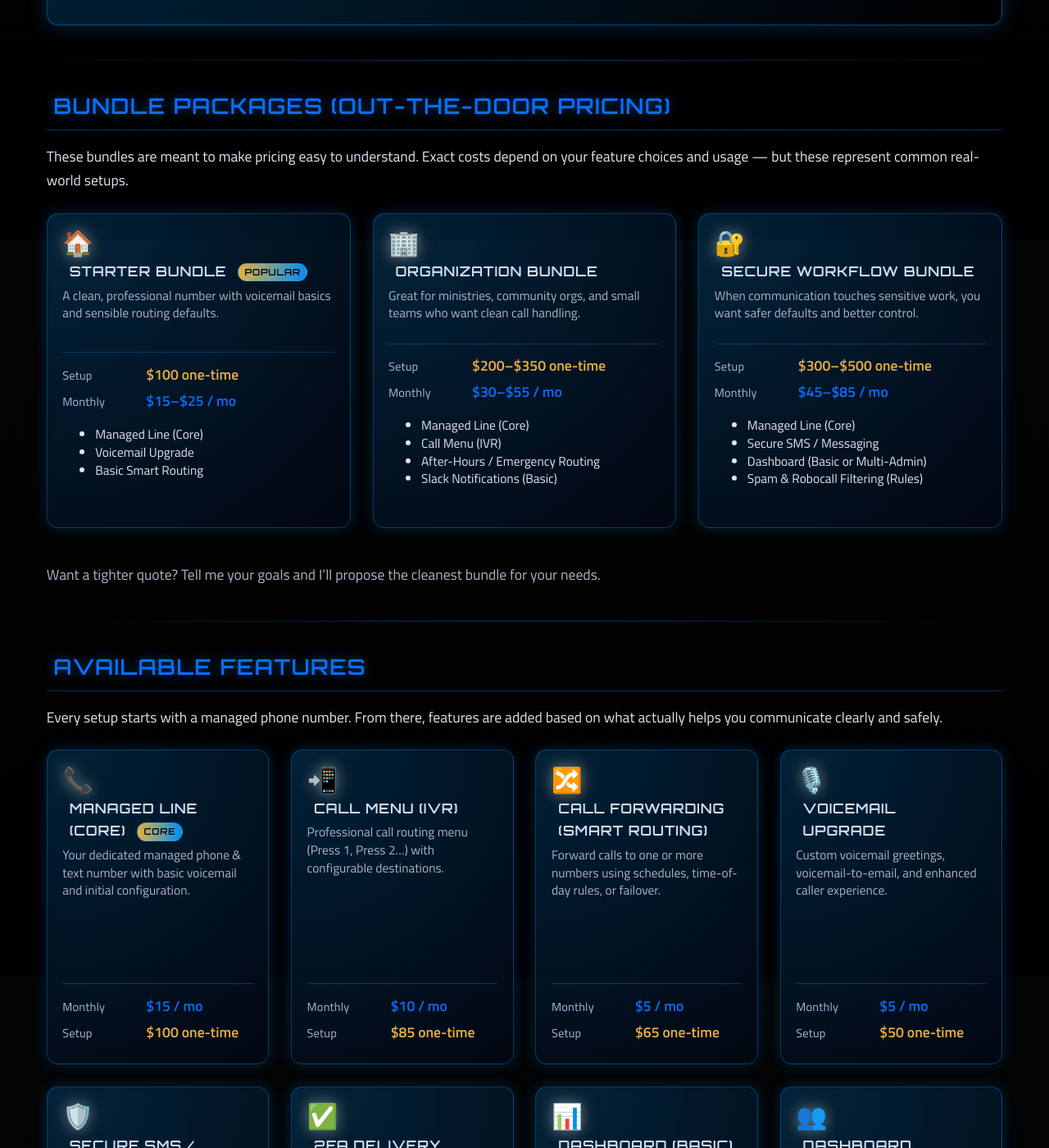
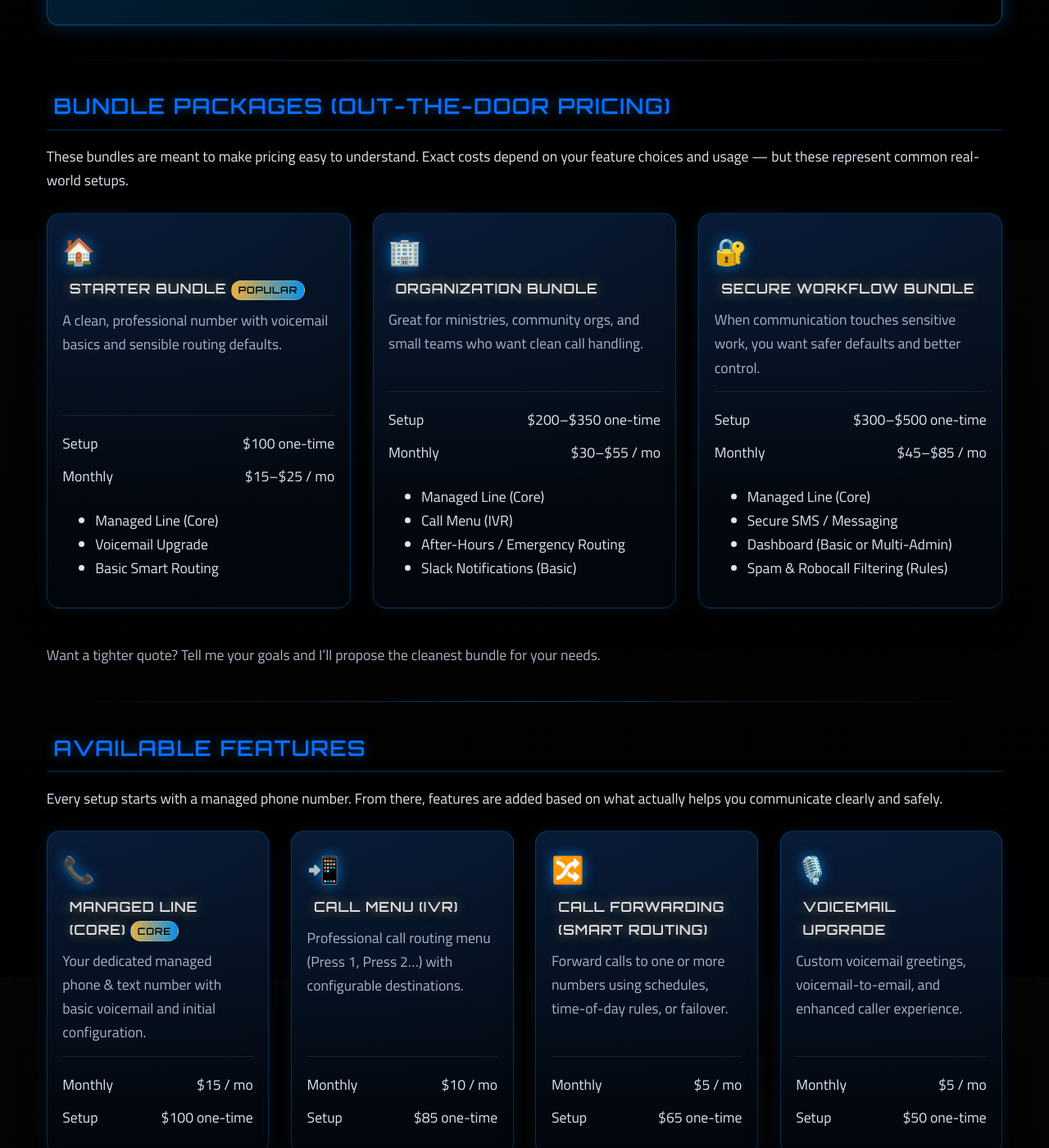
Before and after one commit to markisrt4/mrtechforge.github.io, a Jekyll site: the page built from services/forge-managed-phone-text.md, in a window 1280 px wide and 1400 px high, scrolled down 1508 px. Shown: the whole window at 82% size. Built offline with Jekyll 4.4.1, drawn with Linux system fonts in a browser that asks for light colours.

Commit message:
Update _service-pricing.scss

```diff
--- a/_sass/_service-pricing.scss
+++ b/_sass/_service-pricing.scss
@@ -1,7 +1,7 @@
 /* ============================================================
    M.R. TechForge — Service Pricing System (Reusable)
    Grids • Offering Cards • Pricing Rows • Tier Layouts
-   Safe, generic classes you can reuse on any service page.
+   Visual surface/hover styles live in _cards.scss.
    ============================================================ */
 
 /* -----------------------------
@@ -17,152 +17,90 @@
 .forge-offerings-grid {
   display: grid;
   grid-template-columns: repeat(auto-fit, minmax(240px, 1fr));
-  gap: 1.6rem; /* slightly roomier */
+  gap: 1.6rem;
   margin: 1.5rem 0 2.5rem;
 }
 
-/* -----------------------------
-   Offering card (reusable)
------------------------------- */
-:root {
-  --forge-silver: rgba(220, 232, 248, 0.96);
-  --forge-hotmetal: rgba(245,184,65,0.95);
+/* Offer card: relies on _cards.scss for surface + hover */
+.forge-offering-card {
+  @extend .forge-surface-card;
+  @extend .forge-hoverlift;
+
+  display: flex;
+  flex-direction: column;
+  min-height: 340px;
 }
 
-.forge-offering-card {
-  position: relative;
-  padding: 1.2rem 1.1rem 1.3rem;
-  border-radius: 14px;
-
-  /* richer color depth */
-  background: radial-gradient(
-    circle at top left,
-    rgba(0,150,255,0.22),
-    rgba(3, 7, 18, 0.96)
-  );
-
-  border: 1px solid rgba(0,150,255,0.35);
-
-  box-shadow:
-    0 0 12px rgba(0, 0, 0, 0.55),
-    0 0 18px rgba(0,150,255,0.25);
-
-  transition: transform 0.2s ease, box-shadow 0.25s ease, border-color 0.25s ease;
-
-  /* divider alignment across cards */
-  display: flex;
-  flex-direction: column;
-  min-height: 340px; /* tweak if desired */
-}
-
-.forge-offering-card:hover {
-  transform: translateY(-3px);
-  border-color: rgba(0,150,255,0.80);
-  box-shadow:
-    0 0 16px rgba(0,150,255,0.55),
-    0 0 26px rgba(0,150,255,0.45);
-}
-
-/* icon */
+/* icon (optional) */
 .forge-offering-icon {
   font-size: 1.9rem;
   margin-bottom: 0.35rem;
   filter: drop-shadow(0 0 8px rgba(0,150,255,0.7));
 }
 
-/* title + badge */
+/* title */
 .forge-offering-title {
   font-family: "Orbitron", sans-serif;
   font-size: 1rem;
   text-transform: uppercase;
   letter-spacing: 0.8px;
-  margin: 0 0 0.3rem;
-
-  /* forge silver */
-  color: var(--forge-silver);
-  transition: color 0.2s ease, text-shadow 0.25s ease;
+  margin: 0 0 0.35rem;
+  color: var(--forge-silver, #d7dde7);
 }
 
-.forge-offering-card:hover .forge-offering-title {
-  color: rgba(235, 245, 255, 0.98);
-  text-shadow:
-    0 0 10px rgba(0,150,255,0.55),
-    0 0 18px rgba(0,150,255,0.35);
-}
-
+/* badge: keep legacy class but route to shared badge */
 .forge-offering-badge {
-  display: inline-block;
-  margin-left: 0.45rem;
-  padding: 0.06rem 0.45rem;
-  border-radius: 999px;
-  font-size: 0.66rem;
+  @extend .forge-badge;
+  font-size: 0.70rem;
+  padding: 0.10rem 0.45rem;
   text-transform: uppercase;
   letter-spacing: 0.8px;
+
   background: linear-gradient(
     90deg,
     rgba(245,184,65,0.95),
     rgba(0,150,255,0.95)
   );
   color: #02040a;
-  vertical-align: middle;
+  border-color: rgba(255,255,255,0.20);
 }
 
 /* description */
 .forge-offering-desc {
-  font-size: 0.92rem;
-  line-height: 1.4;
-  color: var(--forge-subtext);
+  margin: 0.2rem 0 0.85rem;
+  line-height: 1.65;
+  color: var(--forge-subtext, rgba(225,235,245,0.88));
+}
 
-  /* divider alignment helper */
-  flex: 1 1 auto;
-  margin: 0 0 0.95rem;
+/* price row / CTA row */
+.forge-offering-pricing {
+  margin-top: auto;
+  padding-top: 0.9rem;
+  border-top: 1px solid rgba(255,255,255,0.08);
+}
+
+.forge-price-row {
+  display: flex;
+  align-items: baseline;
+  justify-content: space-between;
+  gap: 0.85rem;
+  margin: 0.25rem 0 0.65rem;
+}
+
+.forge-price-row .price {
+  font-size: 1.35rem;
+  font-weight: 850;
+  letter-spacing: 0.01em;
+  color: var(--forge-text, #eaf6ff);
+}
+
+.forge-price-row .price-note {
+  font-size: 0.95rem;
+  opacity: 0.85;
 }
 
 /* -----------------------------
-   Pricing rows (aligned!)
-   This is the “everything lines up” fix.
------------------------------- */
-.forge-offering-pricing {
-  border-top: 1px solid rgba(0,150,255,0.30);
-  padding-top: 0.55rem;
-
-  /* divider position consistency */
-  margin-top: 0;
-}
-
-/* grid row: label column + value column */
-.forge-price-row {
-  display: grid;
-  grid-template-columns: 92px 1fr; /* keeps labels aligned */
-  gap: 0.6rem;
-  align-items: baseline;
-  margin: 0.16rem 0;
-}
-
-.forge-price-row .label {
-  color: rgba(180, 200, 240, 0.92);
-  font-size: 0.86rem;
-  letter-spacing: 0.2px;
-}
-
-.forge-price-row .value {
-  font-weight: 650;
-  color: var(--forge-accent, #00b8d4);
-}
-
-/* Setup values: always Hotmetal (orange) */
-.forge-price-row.is-setup .value {
-  color: var(--forge-hotmetal);
-  font-weight: 850;
-}
-
-/* Make “Included” look intentional */
-.forge-price-row .value.is-included {
-  color: var(--forge-hotmetal);
-}
-
-/* -----------------------------
-   Tier layout (optional, “Layout C”-style)
+   Tiers (plans)
 ------------------------------ */
 .forge-tier-grid {
   display: grid;
@@ -172,211 +110,96 @@
 }
 
 @media (max-width: 980px) {
-  .forge-tier-grid {
-    grid-template-columns: repeat(2, minmax(220px, 1fr));
-  }
+  .forge-tier-grid { grid-template-columns: repeat(2, minmax(220px, 1fr)); }
 }
 
 @media (max-width: 640px) {
-  .forge-tier-grid {
-    grid-template-columns: 1fr;
-  }
+  .forge-tier-grid { grid-template-columns: 1fr; }
 }
 
 .forge-tier-card {
-  border-radius: 16px;
-  padding: 1.2rem 1.1rem 1.2rem;
-
-  background: radial-gradient(
-    circle at top left,
-    rgba(0,150,255,0.22),
-    rgba(3, 7, 18, 0.96)
-  );
-
-  border: 1px solid rgba(0,150,255,0.35);
-  box-shadow:
-    0 0 12px rgba(0, 0, 0, 0.55),
-    0 0 18px rgba(0,150,255,0.25);
-
-  transition: transform 0.2s ease, box-shadow 0.25s ease, border-color 0.25s ease;
-}
-
-.forge-tier-card:hover {
-  transform: translateY(-3px);
-  border-color: rgba(0,150,255,0.80);
-  box-shadow:
-    0 0 16px rgba(0,150,255,0.55),
-    0 0 26px rgba(0,150,255,0.45);
+  @extend .forge-surface-card;
+  @extend .forge-hoverlift;
 }
 
 .forge-tier-name {
+  margin: 0 0 0.35rem;
   font-family: "Orbitron", sans-serif;
+  letter-spacing: 0.7px;
   text-transform: uppercase;
-  letter-spacing: 0.9px;
-  margin: 0 0 0.35rem;
+  color: var(--forge-silver, #d7dde7);
 }
 
 .forge-tier-price {
-  font-size: 1.25rem;
-  font-weight: 800;
-  color: var(--forge-accent, #00b8d4);
-  margin: 0 0 0.75rem;
+  font-size: 1.45rem;
+  font-weight: 900;
+  margin: 0.15rem 0 0.8rem;
+  color: var(--forge-text, #eaf6ff);
 }
 
 .forge-tier-list {
   margin: 0;
-  padding-left: 1.2rem;
+  padding-left: 1.1rem;
+  line-height: 1.65;
+  color: var(--forge-subtext, rgba(225,235,245,0.88));
 }
 
-.forge-tier-list li {
-  margin: 0.35rem 0;
-}
+.forge-tier-list li { margin: 0.25rem 0; }
 
-/* ============================================================
-   Bundles / Kits (Suggested Configurations)
-   Used by MRTF-Line: .forge-bundles / .forge-bundle-grid / .forge-bundle-card
-   ============================================================ */
-
+/* -----------------------------
+   Bundles / Kits
+------------------------------ */
 .forge-bundles {
-  margin: 1.6rem 0 2.5rem;
+  margin: 1.5rem 0 2.5rem;
 }
 
 .forge-bundle-grid {
   display: grid;
-  gap: 14px;
-  grid-template-columns: repeat(3, minmax(0, 1fr));
+  grid-template-columns: repeat(2, minmax(260px, 1fr));
+  gap: 1.4rem;
+  margin-top: 1rem;
 }
 
-@media (max-width: 860px) {
-  .forge-bundle-grid {
-    grid-template-columns: 1fr;
-  }
+@media (max-width: 840px) {
+  .forge-bundle-grid { grid-template-columns: 1fr; }
 }
 
 .forge-bundle-card {
-  border-radius: 18px;
-  padding: 16px 16px 14px;
-
-  background: radial-gradient(
-    circle at top left,
-    rgba(0,150,255,0.20),
-    rgba(15,23,42,0.98)
-  );
-
-  border: 1px solid rgba(0,150,255,0.65);
-  box-shadow:
-    0 0 16px rgba(0, 0, 0, 0.75),
-    0 0 24px rgba(0,150,255,0.35);
-
-  transition: transform 0.2s ease, box-shadow 0.25s ease, border-color 0.25s ease;
+  @extend .forge-surface-card;
+  @extend .forge-hoverlift;
 }
 
-.forge-bundle-card:hover {
-  transform: translateY(-3px);
-  border-color: rgba(125,211,252,0.75);
-  box-shadow:
-    0 0 18px rgba(0, 0, 0, 0.75),
-    0 0 30px rgba(0,150,255,0.50);
+.forge-bundle-meta {
+  display: flex;
+  align-items: baseline;
+  justify-content: space-between;
+  gap: 0.8rem;
+  margin-bottom: 0.4rem;
 }
 
 .forge-bundle-tag {
-  display: inline-block;
-  font-size: 0.74rem;
-  letter-spacing: 0.18em;
-  text-transform: uppercase;
-  color: rgba(210, 230, 255, 0.95);
-  opacity: 0.95;
-  margin-bottom: 6px;
+  @extend .forge-badge;
+  font-size: 0.78rem;
+}
+
+.forge-bundle-desc {
+  margin: 0.4rem 0 0.85rem;
+  line-height: 1.65;
+  color: var(--forge-subtext, rgba(225,235,245,0.88));
 }
 
 .forge-bundle-price {
-  font-size: 1.32rem;
-  font-weight: 900;
-  color: var(--forge-hotmetal);
-  margin: 0 0 2px 0;
-}
-
-.forge-bundle-meta {
-  margin: 0 0 10px 0;
-  color: var(--forge-subtext);
-  opacity: 0.92;
-  font-size: 0.88rem;
+  font-size: 1.35rem;
+  font-weight: 850;
+  letter-spacing: 0.01em;
+  color: var(--forge-text, #eaf6ff);
 }
 
 .forge-bundle-list {
-  margin: 0;
-  padding-left: 18px;
-  color: var(--forge-text);
-  font-size: 0.92rem;
-  line-height: 1.35;
+  margin: 0.25rem 0 0;
+  padding-left: 1.1rem;
+  line-height: 1.65;
+  color: var(--forge-subtext, rgba(225,235,245,0.88));
 }
 
-.forge-bundle-list li {
-  margin: 0 0 6px 0;
-}
-
-.forge-bundle-desc {
-  margin: 10px 0 0 0;
-  color: var(--forge-subtext);
-  font-size: 0.93rem;
-  line-height: 1.45;
-}
-
-/* MRTF-Line offering title polish */
-.forge-offering-title {
-  color: var(--forge-silver, #cfd6df);
-  text-shadow: 0 0 10px rgba(90, 170, 255, 0.12);
-}
-
-/* ==========================================================
-   MRTF-Line Icon Glow
-   Subtle blue/orange forge aura
-   ========================================================== */
-
-.forge-offering-icon {
-  font-size: 1.8rem;
-  line-height: 1;
-  position: relative;
-  z-index: 1;
-
-  /* Base glow */
-  filter:
-    drop-shadow(0 0 6px rgba(60, 160, 255, 0.35))
-    drop-shadow(0 0 8px rgba(255, 140, 40, 0.28));
-
-  animation: forgeIconPulse 4.5s ease-in-out infinite;
-}
-
-/* Slightly stronger on hover/focus */
-.forge-offering-card:hover .forge-offering-icon,
-.forge-offering-card:focus-within .forge-offering-icon {
-  filter:
-    drop-shadow(0 0 8px rgba(60, 170, 255, 0.55))
-    drop-shadow(0 0 12px rgba(255, 150, 50, 0.45));
-}
-
-/* Gentle breathing animation */
-@keyframes forgeIconPulse {
-  0% {
-    filter:
-      drop-shadow(0 0 5px rgba(60, 160, 255, 0.30))
-      drop-shadow(0 0 7px rgba(255, 140, 40, 0.25));
-  }
-  50% {
-    filter:
-      drop-shadow(0 0 9px rgba(60, 170, 255, 0.55))
-      drop-shadow(0 0 13px rgba(255, 150, 50, 0.45));
-  }
-  100% {
-    filter:
-      drop-shadow(0 0 5px rgba(60, 160, 255, 0.30))
-      drop-shadow(0 0 7px rgba(255, 140, 40, 0.25));
-  }
-}
-
-/* Accessibility: respect reduced motion */
-@media (prefers-reduced-motion: reduce) {
-  .forge-offering-icon {
-    animation: none;
-  }
-}
+.forge-bundle-list li { margin: 0.25rem 0; }
```
